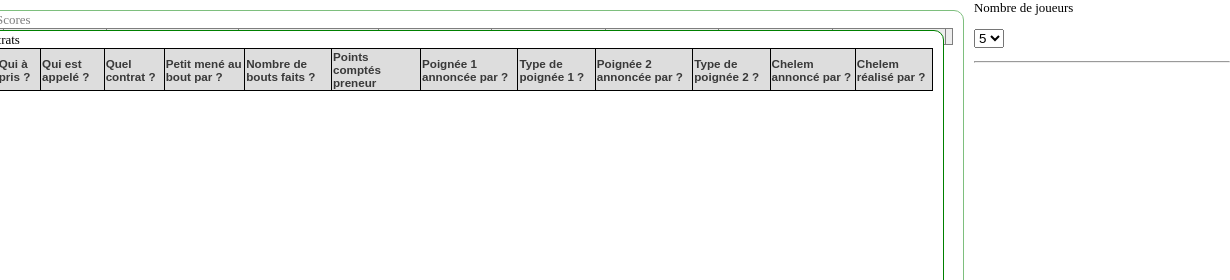
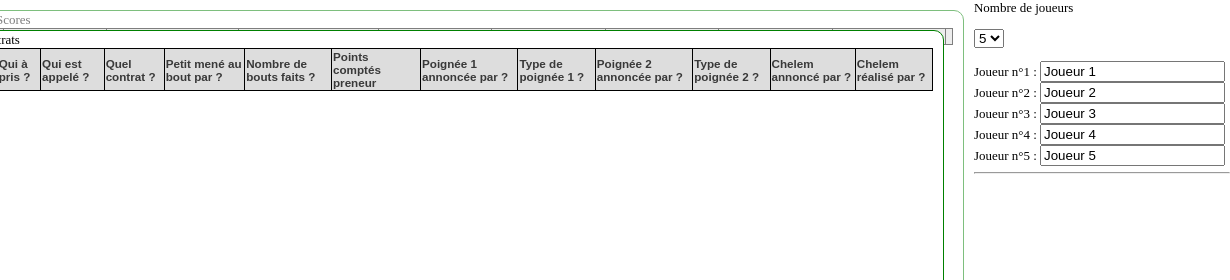
Before and after one commit to magne4000/tarot-counter, a plain HTML site: page tarot.html in a window 1280 px wide. Shown: the top 280 px of the page, 50-1280 px from the left. Drawn offline with Linux system fonts and the light colour scheme.

Commit message:
Fix loading players names

```diff
--- a/tarot.html
+++ b/tarot.html
@@ -151,7 +151,7 @@ function init(){
 		if (localStorage["joueur5"]){
 		    $("#player_5").val(localStorage["joueur5"]);
 		}
-		updatePlayers();
+		changeJoueurs();
 		if (localStorage["ascores"]){
             aScores = JSON.parse(localStorage["ascores"]);
         }
@@ -744,8 +744,6 @@ function changeJoueurs(){
 	var nbJoueursChoisis = $("#selectNbJoueurs").val();
 	var nbInputs = $("#names input").size();
 
-	if (nbJoueursChoisis == nbInputs)
-		return;
 	if (nbJoueursChoisis > nbInputs){
 		for (var i=nbInputs; i<nbJoueursChoisis; i++){
 			var s = "<span>Joueur n°" + (i+1) + " : <input id='player_" + (i+1) + "' value='Joueur "+(i+1)+"' /></span><br />";
```
